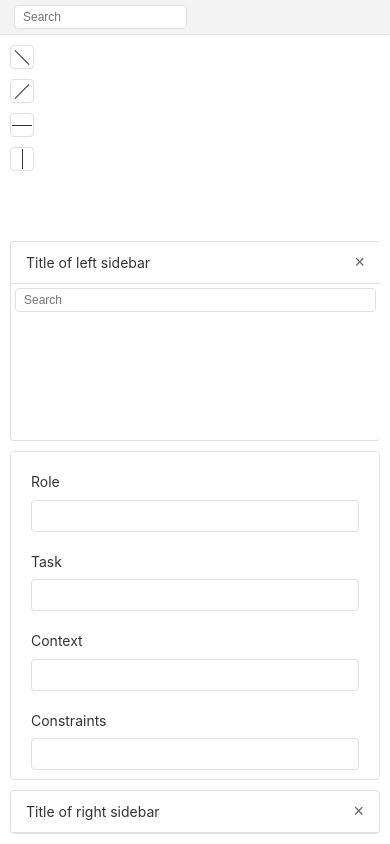
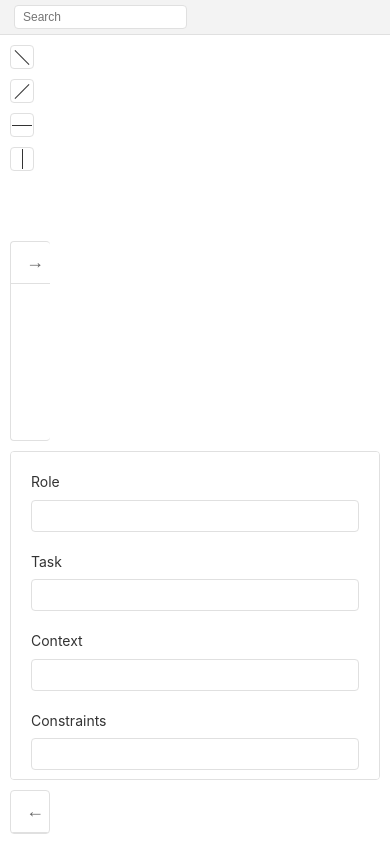
Before and after one commit to kullik01/Promptosaurus, a React (Vite) app: page / in a window 390 px wide. Built offline with nearby package versions, Linux system fonts and the light colour scheme.

Commit message:
feat(sidebar): implement collapsible sidebars with context provider

```diff
--- a/src/App.tsx
+++ b/src/App.tsx
@@ -3,10 +3,12 @@ import Navbar from './components/Navbar';
 import LeftSidebar from './components/LeftSidebar';
 import MainPanel from './components/MainPanel';
 import RightSidebar from './components/RightSidebar';
+import { SidebarProvider } from './store/SidebarContext';
 import '@/styles/App.css';
 
 const App: React.FC = () => {
   return (
+    <SidebarProvider>
       <div className="app-container">
         <div className="header">
           <div className="search-container">
@@ -21,6 +23,7 @@ const App: React.FC = () => {
           <RightSidebar/>
         </div>
       </div>
+    </SidebarProvider>
   );
 };
 
--- a/src/components/LeftSidebar.tsx
+++ b/src/components/LeftSidebar.tsx
@@ -1,15 +1,26 @@
 import React from 'react';
+import { useSidebar } from '../store/SidebarContext';
 import '@/styles/Sidebar.css';
 
 const LeftSidebar: React.FC = () => {
+  const { isLeftSidebarCollapsed, toggleLeftSidebar } = useSidebar();
+
   return (
-    <div className="left-sidebar">
+    <div className={`left-sidebar ${isLeftSidebarCollapsed ? 'collapsed' : ''}`}>
       <div className="sidebar-header">
-        <h2>Title of left sidebar</h2>
-        <button className="close-button">×</button>
+        {!isLeftSidebarCollapsed && <h2>Title of left sidebar</h2>}
+        <button className="close-button" onClick={toggleLeftSidebar}>
+          {isLeftSidebarCollapsed ? '→' : '×'}
+        </button>
       </div>
-      <div className="search-container">
-        <input type="text" placeholder="Search" className="search-input" />
+      {!isLeftSidebarCollapsed && (
+        <div className="search-container">
+          <input type="text" placeholder="Search" className="search-input" />
+        </div>
+      )}
+
+      <div className="sidebar-toggle" onClick={toggleLeftSidebar}>
+        <div className={`sidebar-toggle-icon ${isLeftSidebarCollapsed ? 'collapsed' : ''}`}></div>
       </div>
     </div>
   );
--- a/src/components/RightSidebar.tsx
+++ b/src/components/RightSidebar.tsx
@@ -1,12 +1,21 @@
 import React from 'react';
+import { useSidebar } from '../store/SidebarContext';
 import '@/styles/Sidebar.css';
 
 const RightSidebar: React.FC = () => {
+  const { isRightSidebarCollapsed, toggleRightSidebar } = useSidebar();
+
   return (
-    <div className="right-sidebar">
+    <div className={`right-sidebar ${isRightSidebarCollapsed ? 'collapsed' : ''}`}>
       <div className="sidebar-header">
-        <h2>Title of right sidebar</h2>
-        <button className="close-button">×</button>
+        {!isRightSidebarCollapsed && <h2>Title of right sidebar</h2>}
+        <button className="close-button" onClick={toggleRightSidebar}>
+          {isRightSidebarCollapsed ? '←' : '×'}
+        </button>
+      </div>
+
+      <div className="sidebar-toggle" onClick={toggleRightSidebar}>
+        <div className={`sidebar-toggle-icon ${isRightSidebarCollapsed ? 'collapsed' : ''}`}></div>
       </div>
     </div>
   );
--- /dev/null
+++ b/src/store/SidebarContext.tsx
@@ -0,0 +1,67 @@
+import React, { createContext, useState, useContext, useEffect, ReactNode } from 'react';
+
+interface SidebarContextType {
+  isLeftSidebarCollapsed: boolean;
+  isRightSidebarCollapsed: boolean;
+  toggleLeftSidebar: () => void;
+  toggleRightSidebar: () => void;
+}
+
+const SidebarContext = createContext<SidebarContextType>({
+  isLeftSidebarCollapsed: false,
+  isRightSidebarCollapsed: false,
+  toggleLeftSidebar: () => {},
+  toggleRightSidebar: () => {},
+});
+
+interface SidebarProviderProps {
+  children: ReactNode;
+}
+
+export const SidebarProvider: React.FC<SidebarProviderProps> = ({ children }) => {
+  const [isLeftSidebarCollapsed, setIsLeftSidebarCollapsed] = useState(false);
+  const [isRightSidebarCollapsed, setIsRightSidebarCollapsed] = useState(false);
+
+  const toggleLeftSidebar = () => {
+    setIsLeftSidebarCollapsed(!isLeftSidebarCollapsed);
+  };
+
+  const toggleRightSidebar = () => {
+    setIsRightSidebarCollapsed(!isRightSidebarCollapsed);
+  };
+
+  // Automatically collapse sidebars when viewport width is below threshold
+  useEffect(() => {
+    const handleResize = () => {
+      const shouldCollapse = window.innerWidth < 1024; // Threshold width in pixels
+      setIsLeftSidebarCollapsed(shouldCollapse);
+      setIsRightSidebarCollapsed(shouldCollapse);
+    };
+
+    // Initial check
+    handleResize();
+
+    // Add event listener
+    window.addEventListener('resize', handleResize);
+
+    // Cleanup
+    return () => {
+      window.removeEventListener('resize', handleResize);
+    };
+  }, []);
+
+  return (
+    <SidebarContext.Provider
+      value={{
+        isLeftSidebarCollapsed,
+        isRightSidebarCollapsed,
+        toggleLeftSidebar,
+        toggleRightSidebar,
+      }}
+    >
+      {children}
+    </SidebarContext.Provider>
+  );
+};
+
+export const useSidebar = () => useContext(SidebarContext);
--- a/src/styles/Sidebar.css
+++ b/src/styles/Sidebar.css
@@ -18,6 +18,9 @@
   border: 1px solid var(--color-border);
   border-radius: 4px;
   overflow: hidden;
+  width: 250px;
+  transition: width 0.3s ease;
+  position: relative;
 }
 
 .right-sidebar {
@@ -25,21 +28,27 @@
   border: 1px solid var(--color-border);
   border-radius: 4px;
   overflow: hidden;
+  width: 250px;
+  transition: width 0.3s ease;
+  position: relative;
 }
 
 /* Collapsed state for sidebars */
-.sidebar.collapsed {
+.left-sidebar.collapsed,
+.right-sidebar.collapsed {
   width: 40px;
   min-width: 40px;
   overflow: hidden;
 }
 
-.sidebar.collapsed .sidebar-content {
+.left-sidebar.collapsed .sidebar-content,
+.right-sidebar.collapsed .sidebar-content {
   opacity: 0;
   visibility: hidden;
 }
 
-.sidebar.collapsed .sidebar-title {
+.left-sidebar.collapsed .sidebar-title,
+.right-sidebar.collapsed .sidebar-title {
   display: none;
 }
 
```
Also changed, not shown: src/assets/figma/search_icon.svg (deleted). Lines whose indentation alone changed are shown as unchanged.
